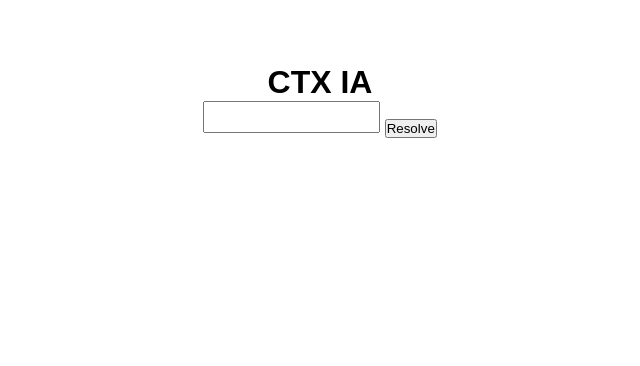
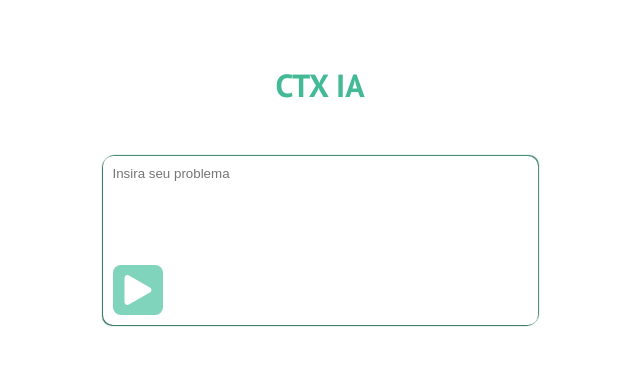
Before and after one commit to ianpatricck/ctx-math, a plain HTML site: page client/index.html in a window 1280 px wide. Shown: the whole page, without its empty margins (320-960 px from the left). Drawn offline with Linux system fonts and the light colour scheme.

Commit message:
Stylized page

```diff
--- a/client/css/style.css
+++ b/client/css/style.css
@@ -1,3 +1,5 @@
+@import url('https://fonts.googleapis.com/css2?family=PT+Sans:wght@700&display=swap');
+
 * {
     margin: 0;
     padding: 0;
@@ -7,13 +9,52 @@
 
 textarea {
     resize: none;
+    border: none;
+    padding: 5px;
+}
+
+textarea:focus, textarea:hover {
+    outline: 0
 }
 
 .head {
     margin: 5%;
 }
 
+.title {
+    font-family: 'PT Sans', sans-serif;
+    color: rgb(67, 185, 150);
+}
+
 .center {
     display: flex;
     justify-content: center;
 }
+
+.question-container {
+    padding: 5px;
+    border: none;
+    border-radius: 10px;
+    box-shadow: -1px 1px 1px rgb(44, 112, 92), 1px -1px 1px rgb(58, 129, 108);
+}
+
+button {
+    display: flex;
+    justify-content: center;
+    align-items: center;
+    border: none;
+    border-radius: 8px;
+    background-color: rgb(127, 212, 187);
+    width: 50px;
+    height: 50px;
+    margin: 5px;
+}
+
+button:hover {
+    cursor: pointer;
+    background-color: rgb(118, 189, 167);
+}
+
+button img {
+    height: 60%;
+}
--- a/client/index.html
+++ b/client/index.html
@@ -1,5 +1,6 @@
 <!DOCTYPE html>
 <html lang="en">
+
 <head>
     <meta charset="UTF-8">
     <meta http-equiv="X-UA-Compatible" content="IE=edge">
@@ -8,20 +9,24 @@
 
     <link rel="stylesheet" href="css/style.css">
 </head>
+
 <body>
     <div class="head">
         <div class="center">
-            <h1>CTX IA</h1>
+            <h1 class="title">CTX IA</h1>
         </div>
 
-        <div class="center">
-            <form action="" method="POST">
-                <textarea></textarea>
-                <button type="submit">Resolve</button>
+        <div class="center" style="margin-top: 50px;">
+            <form>
+                <div class="question-container">
+                    <textarea rows="5" cols="50" placeholder="Insira seu problema"></textarea>
+                    <button style="margin-top: 15px;"><img src="icons/play-button.svg"></button>
+                </div>
             </form>
         </div>
     </div>
 
     <script src="js/scripts.js"></script>
 </body>
+
 </html>
```
Also changed, not shown: client/icons/play-button.svg (added).
